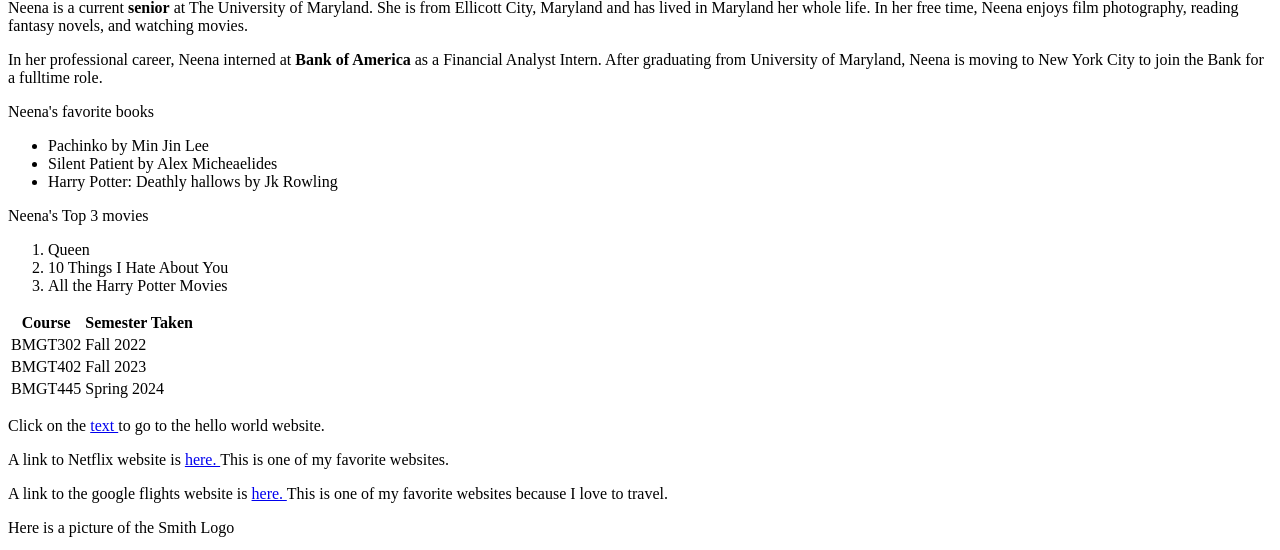
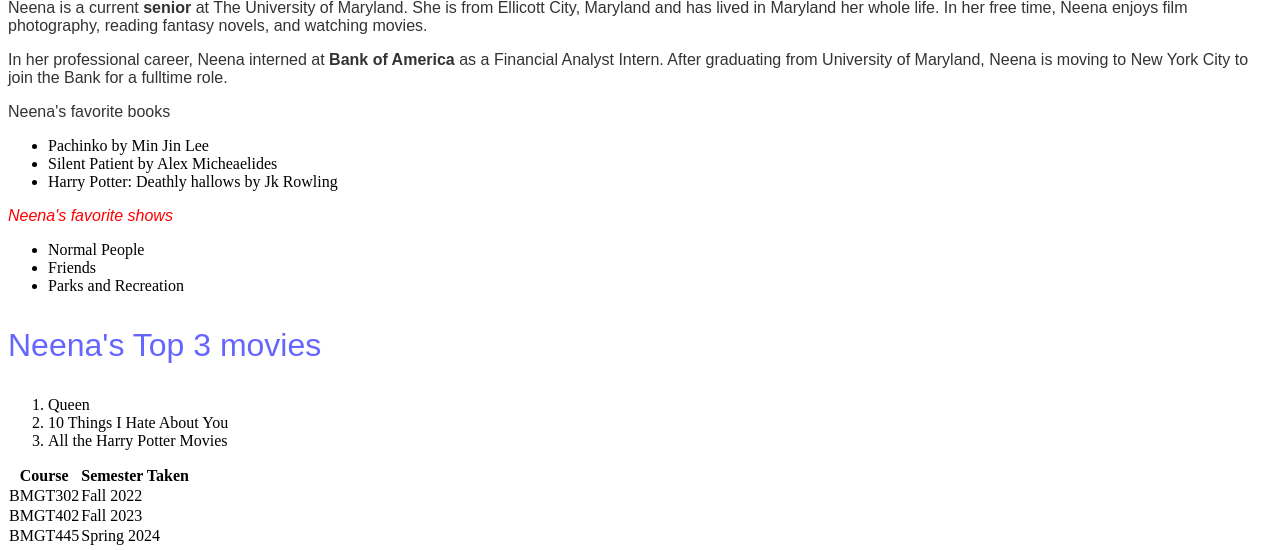
Before and after one commit to nsengu2619/helloWorld, a Flask app: page /about-css in a window 1280 px wide. Shown: the part 175-725 px from the top of the page. Run offline with Flask 3, Linux system fonts and the light colour scheme.

Commit message:
made changes to the about render and fixed a space in the naming convention that prevented the html file to connect to css

```diff
--- a/app.py
+++ b/app.py
@@ -14,7 +14,7 @@
     return render_template('about.html')
 
 @app.route('/about-css')
-def about():  # put application's code here
+def about_css():  # put application's code here
     return render_template('about-css.html')
 
 if __name__ == '__main__':
--- a/static /css/style.css
+++ b/static/css/style.css
@@ -30,7 +30,7 @@
 }
 
 /* Rule 6: Named CSS rule block for img tags */
-.img {
+img.logo{
     width: 267px;
     height: 72px;
 }
--- a/templates/about-css.html
+++ b/templates/about-css.html
@@ -1,9 +1,9 @@
 <!DOCTYPE html>
 <html lang="en">
 <head>
-    <link type="text/css" href="{{ url_for('static', filename='/css/style.css') }}" rel = "stylesheet">
     <meta charset="UTF-8">
     <title>About Neena Sengupta</title>
+    <link type="text/css" href="/static/css/style.css" rel = "stylesheet">
 </head>
 <body> <!-- This is my paragraph introducing myself -->
 
@@ -21,15 +21,15 @@
         <li> Harry Potter: Deathly hallows by Jk Rowling</li>
     </ul>
 
-    <p> id='bold-red'> Neena's favorite shows</p>
+    <p id="bold-red"> Neena's favorite shows</p>
     <ul>
-        <li>Normal People/li>
+        <li>Normal People </li>
         <li> Friends </li>
         <li> Parks and Recreation</li>
     </ul>
 
 
-    <p> class='big-blue'> Neena's Top 3 movies </p>
+    <p class="big-blue"> Neena's Top 3 movies </p>
     <ol>
         <li> Queen </li>
         <li> 10 Things I Hate About You </li>
@@ -66,6 +66,6 @@
         <p> A link to the google flights website is <a href="https://www.google.com/travel/flights" target= /blank > here. </a> This is one of my favorite websites because I love to travel.</p>
 
     <p> Here is a picture of the Smith Logo</p>
-    <img src="https://terpconnect.umd.edu/~jbono/bmgt407/images/smith-logo.png" >
+    <img class="img.logo" src="https://terpconnect.umd.edu/~jbono/bmgt407/images/smith-logo.png" >
 </body>
 </html>
```
